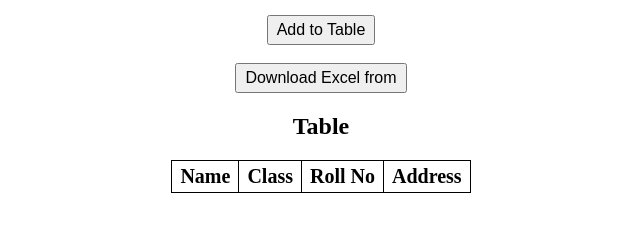
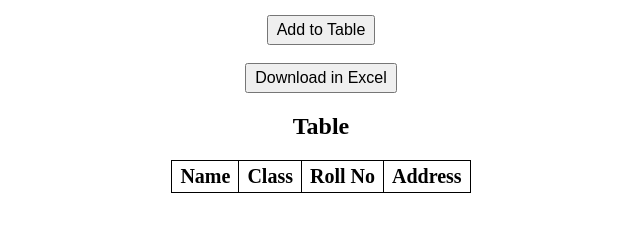
Before and after one commit to Pradummna/form.js, a plain HTML site: page index.html in a window 1280 px wide. Shown: the part 260-492 px from the top of the page, 319-959 px from the left. Drawn offline with Linux system fonts and the light colour scheme.

Commit message:
Updated index.html

```diff
--- a/index.html
+++ b/index.html
@@ -42,7 +42,7 @@
         <center><input type="text" class="input-box" id="input3" placeholder="Roll No"></center><br>
         <center><input type="text" class="input-box" id="input4" placeholder="Address"></center><br>
         <center><button onclick="addRow()">Add to Table</button></center><br>
-        <center><button onclick="exportCSVExcel()">Download Excel from</button></center>
+        <center><button onclick="exportCSVExcel()">Download in Excel</button></center>
     </div>
 
     <h2>Table</h2>
```
